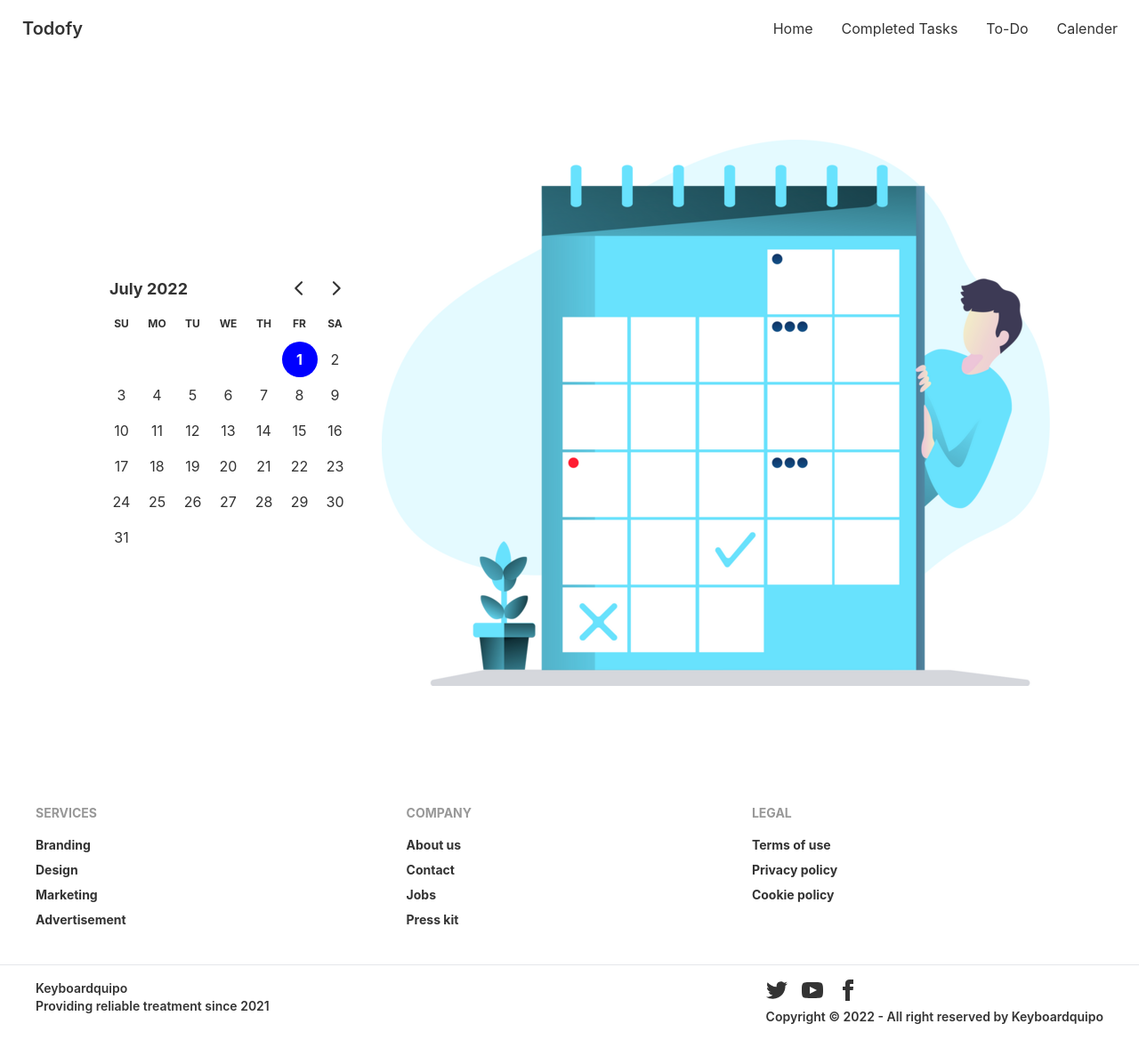
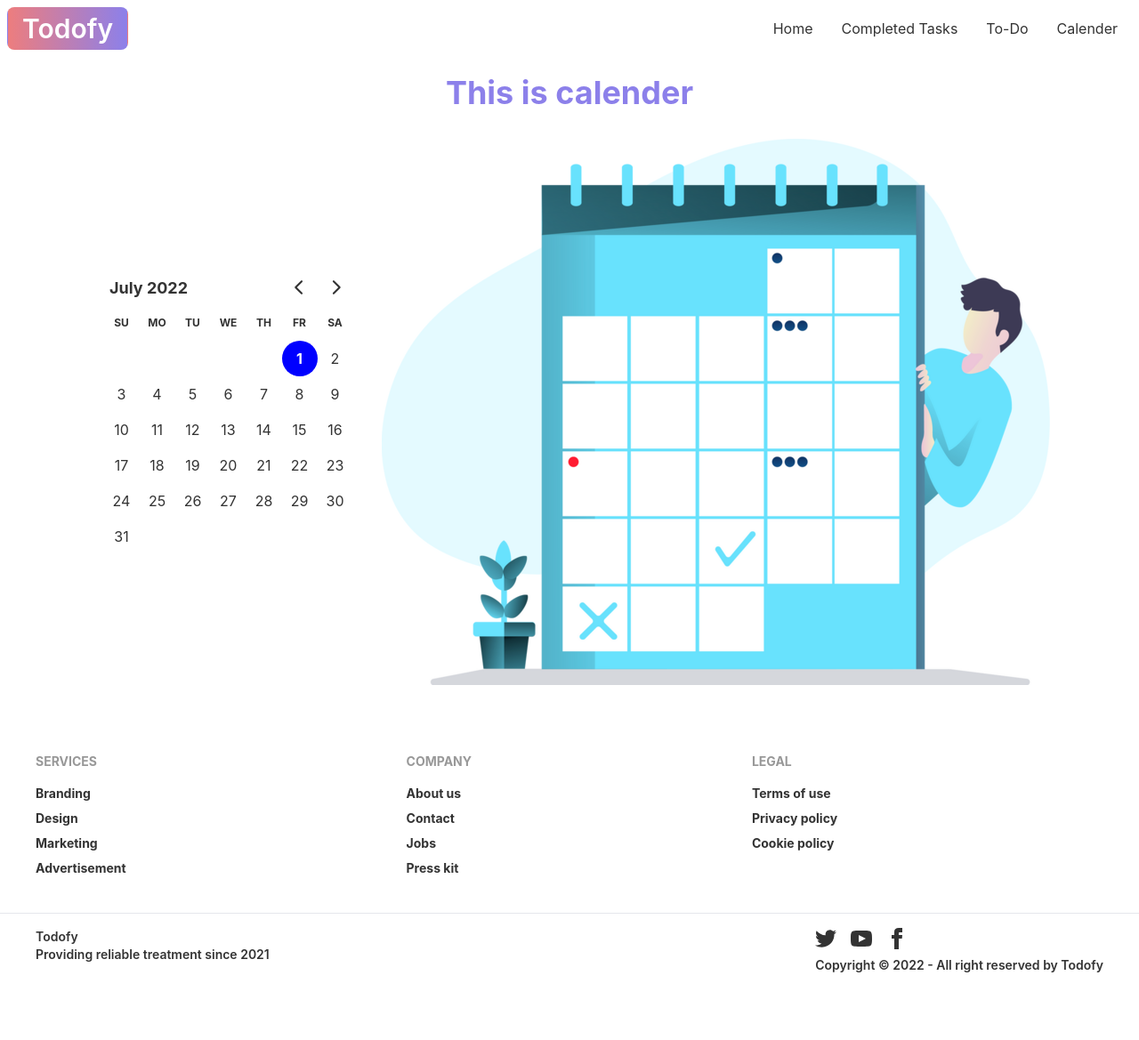
Before and after one commit to MehruzSaif/todo-client-side, a React (Create React App) app: page /calender in a window 1280 px wide. Shown: the whole page at 89% size. After the commit the page ends 1111 px from the top, so only its background shows below. Built offline with nearby package versions, Linux system fonts and the light colour scheme.

Commit message:
style changed

```diff
--- a/package.json
+++ b/package.json
@@ -14,6 +14,7 @@
     "react-hook-form": "^7.33.1",
     "react-router-dom": "^6.3.0",
     "react-scripts": "5.0.1",
+    "react-toastify": "^9.0.5",
     "web-vitals": "^2.1.4"
   },
   "scripts": {
--- a/src/Pages/Calender/Calender.js
+++ b/src/Pages/Calender/Calender.js
@@ -8,7 +8,8 @@ const Calender = () => {
     const [date, setDate] = useState(new Date());
     return (
         <div>
-            <div class="hero min-h-screen">
+            <h2 className='text-center font-bold mt-5 mb-4 text-4xl text-primary'>This is calender</h2>
+            <div class="hero mb-5">
                 <div class="hero-content flex-col lg:flex-row-reverse">
                     <img src={calender} alt='Calender image' />
                     <div>
--- a/src/Pages/CompletedTasks/CompletedTasks.js
+++ b/src/Pages/CompletedTasks/CompletedTasks.js
@@ -1,4 +1,5 @@
 import React, { useEffect, useState } from 'react';
+import Footer from '../Shared/Footer';
 
 const CompletedTasks = () => {
 
@@ -13,7 +14,7 @@ const CompletedTasks = () => {
 
     return (
         <div>
-            These are Completed Tasks: <br />
+            <h2 className='text-center font-bold mt-5 mb-8 text-4xl text-primary'>These are Completed Tasks:</h2> <br />
             <div class="overflow-x-auto w-full">
                 <table class="table w-full">
 
@@ -53,6 +54,7 @@ const CompletedTasks = () => {
 
                 </table>
             </div>
+            <Footer></Footer>
         </div>
     );
 };
--- a/src/Pages/CompletedTasks/CompletedTasksTable.js
+++ b/src/Pages/CompletedTasks/CompletedTasksTable.js
@@ -1,9 +1,9 @@
 import React from 'react';
+import Footer from '../Shared/Footer';
 
 const CompletedTasksTable = () => {
     return (
         <div>
-            These are Completed Tasks: <br />
             <CompletedTasksTable></CompletedTasksTable>
         </div>
     );
--- a/src/Pages/Home/Home.js
+++ b/src/Pages/Home/Home.js
@@ -1,11 +1,12 @@
 import React from 'react';
+import { toast } from 'react-toastify';
 import ToDo from '../ToDo/ToDo';
 
 const Home = () => {
 
     const enterKeyPressed = (e) => {
         if (e.key == "Enter") {
-            //   e.preventDefault();
+            // e.preventDefault();
             console.log(e.target.value);
 
             const task = {
@@ -24,10 +25,10 @@ const Home = () => {
                 .then((inserted) => {
                     //   console.log(inserted);
                     if (inserted.success) {
+                        alert("Task added successfully");
                         window.location.reload(true);
-                        alert("Task added successfully");
                     } else {
-                        alert("Failed to add the task");
+                        toast.error("Failed to add the task");
                     }
                 });
         }
@@ -35,7 +36,8 @@ const Home = () => {
 
     return (
         <div>
-            <section className=" flex ml-5 mb-3 ">
+            <h2 className=''>Add New Task</h2>
+            <section className=" flex ml-5 mb-3 justify-center">
                 <div class="form-control w-full max-w-xs">
                     <input
                         onKeyPress={enterKeyPressed}
@@ -47,6 +49,7 @@ const Home = () => {
             </section>
 
             <ToDo></ToDo>
+
         </div>
     );
 };
--- a/src/Pages/Shared/Footer.js
+++ b/src/Pages/Shared/Footer.js
@@ -33,7 +33,7 @@ const Footer = () => {
             <footer className="footer px-10 py-4 border-t text-base-content font-semibold">
                 <div className="items-center grid-flow-col">
 
-                    <p>Keyboardquipo<br />
+                    <p>Todofy<br />
                         Providing reliable treatment since 2021</p>
                 </div>
                 <div className="md:place-self-center md:justify-self-end">
@@ -43,7 +43,7 @@ const Footer = () => {
                         <a><svg xmlns="http://www.w3.org/2000/svg" width="24" height="24" viewBox="0 0 24 24" className="fill-current"><path d="M9 8h-3v4h3v12h5v-12h3.642l.358-4h-4v-1.667c0-.955.192-1.333 1.115-1.333h2.885v-5h-3.808c-3.596 0-5.192 1.583-5.192 4.615v3.385z"></path></svg></a>
                     </div>
                     <div>
-                        <p>Copyright © {year} - All right reserved by Keyboardquipo</p>
+                        <p>Copyright © {year} - All right reserved by Todofy</p>
                     </div>
                 </div>
             </footer>
--- a/src/Pages/Shared/Navbar.js
+++ b/src/Pages/Shared/Navbar.js
@@ -19,7 +19,7 @@ const Navbar = () => {
                         {menuItems}
                     </ul>
                 </div>
-                <Link to='/' class="btn btn-ghost normal-case text-xl">Todofy</Link>
+                <Link to='/' className="btn btn-ghost normal-case text-3xl bg-gradient-to-r from-secondary to-primary text-white">Todofy</Link>
             </div>
             <div class="navbar-end hidden lg:flex">
                 <ul class="menu menu-horizontal p-0">
--- a/src/Pages/ToDo/ToDo.js
+++ b/src/Pages/ToDo/ToDo.js
@@ -1,11 +1,16 @@
 import React from 'react';
+import Footer from '../Shared/Footer';
 import IncompletedTasksTable from './IncompletedTasksTable';
 
 const ToDo = () => {
     return (
         <div>
-            <h1>These are incomplete tasks</h1>
+            <h1 className='text-center font-bold mt-5 mb-8 text-4xl text-primary'>These are incomplete tasks</h1>
             <IncompletedTasksTable></IncompletedTasksTable>
+
+            <div className='mt-5'>
+                <Footer></Footer>
+            </div>
         </div>
     );
 };
```
Also changed, not shown: 1 other file (tests, documents, lock files or other folders).
